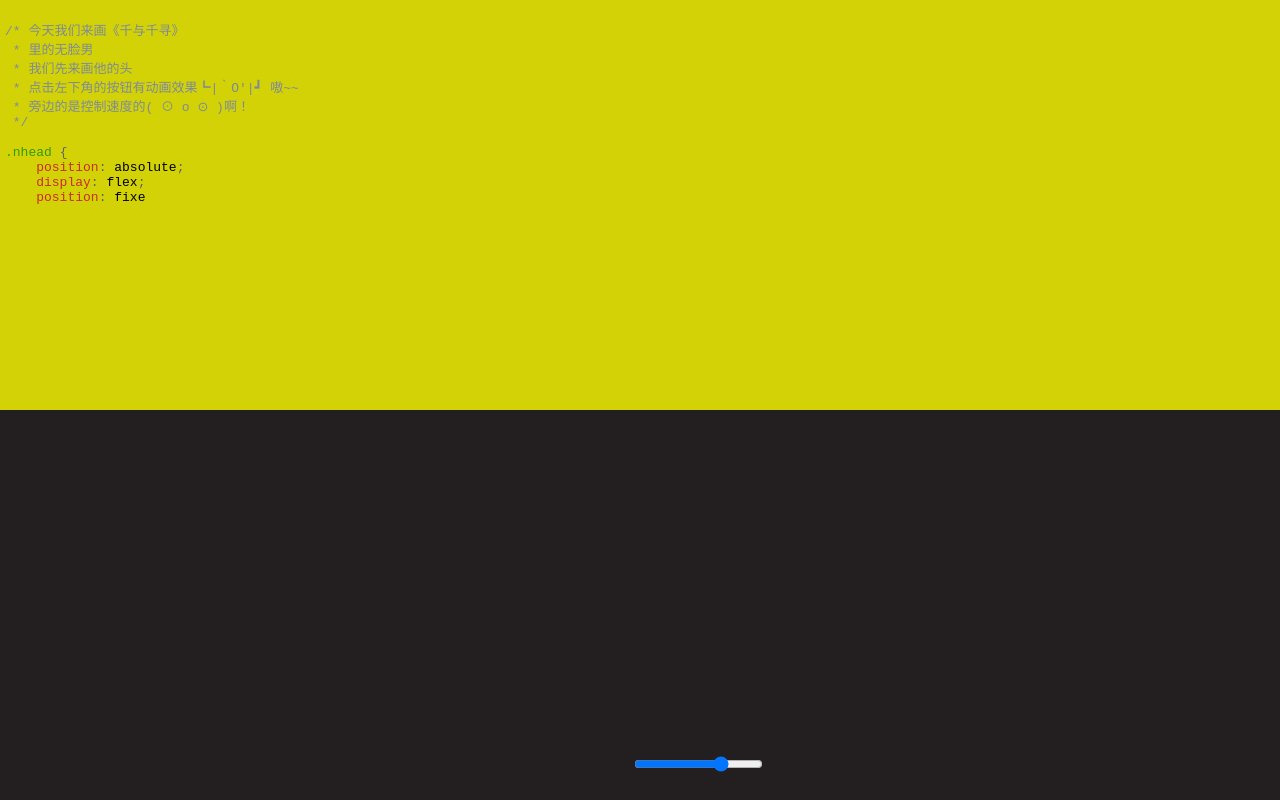
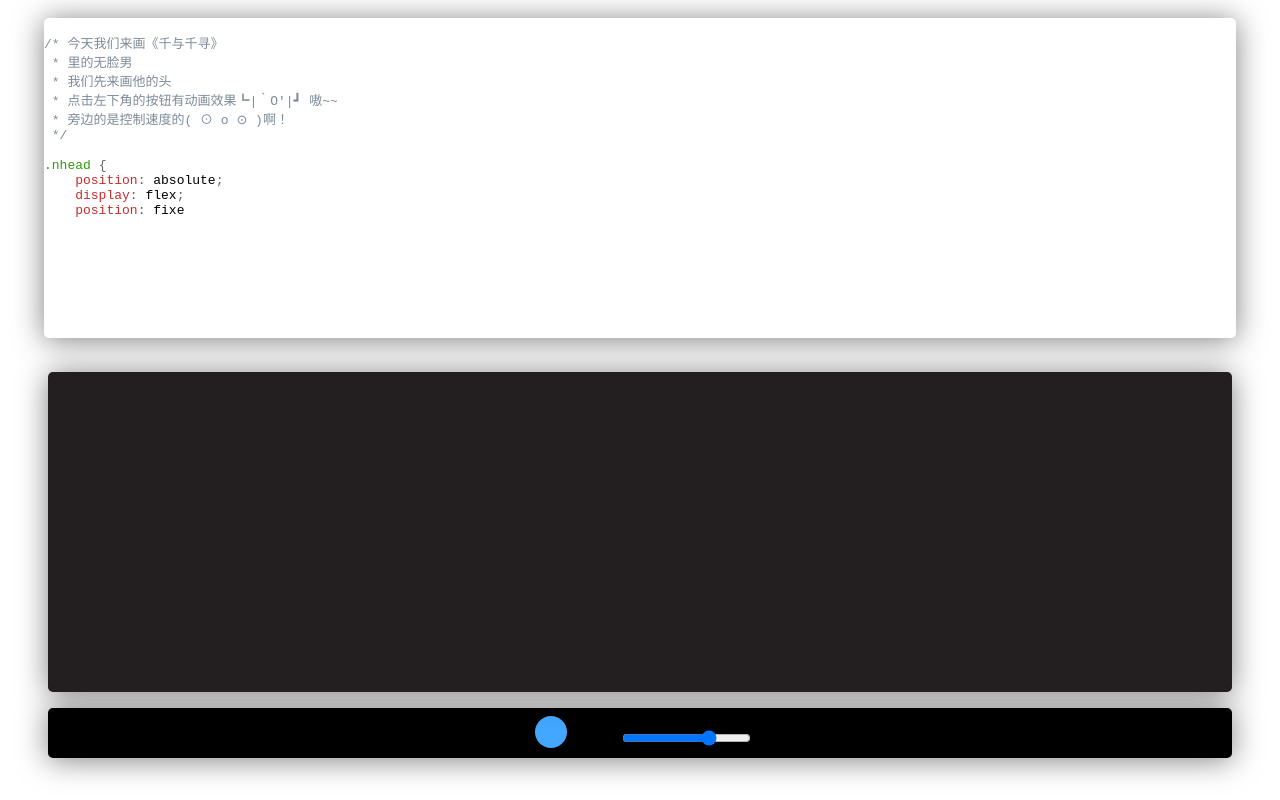
Before and after one commit to unbrain/draw, a plain HTML site: page index.html in a window 1280 px wide. Drawn offline with nearby package versions, Linux system fonts and the light colour scheme.

Commit message:
修改样式

```diff
--- a/css/default.css
+++ b/css/default.css
@@ -1,12 +1,12 @@
  * {
     margin: 0;
     padding: 0;
+    box-sizing: border-box;
 }
-
 body {
     height: 100vh;
     width: 100%;
-    background: #231f20;
+    background: #fff;
 }
 .icon {
     width: 2em;
@@ -20,32 +20,40 @@ body {
     border-radius: 50%;
 }
 .icon.active {
-    border: 1px solid wheat;
+    opacity: 0.3;
 }
 
-
 .code {
-    background: rgba(255, 255, 0, 0.8);
     padding: 5px;
 }
 
 .code > pre {
-    height: 50vh;
+    height: 40vh;
     overflow: auto;
+    background: #FFFFFF;
+    border-radius: 5px;
+    margin: 1em 3em;
+    box-shadow: 0px 2px 30px 0px rgba(0,0,0,0.5);
 }
 
-.input-block{
-    text-align: center;
-    width: 100%;
-    background: #231f20;
-    position: absolute;
-}
 .wrapper{
     height: 40vh;
     position: relative;
     background: #231f20;
+    padding: 5px;
+    border-radius: 5px;
+    margin: 1em 3em;
+    box-shadow: 0px 2px 30px 0px rgba(0,0,0,0.5);
 }
+.input-block{
+    text-align: center;
+    background: #000;
+    border-radius: 5px;
+    margin: 1em 3em;
+    padding: .5em;
+    box-shadow: 0px 2px 30px 0px rgba(0,0,0,0.5);
 
+}
 .mouth.active {
     animation: smile 3s infinite ease-in-out;
 }
@@ -109,3 +117,6 @@ body {
         transform: translateX(-50%) translateY(-50%) scaleX(-1);
     }
 }
+.ssmile{
+    background: #43A7FF;
+}
--- a/js/main.js
+++ b/js/main.js
@@ -37,7 +37,7 @@ var css = `
     width: 80px;
     left: 50%;
     transform: translateX(-50%);
-    bottom: 15%;
+    bottom: 25%;
     border-radius: 130% 130% / 120% 120% 160% 160%;
     background: white;
 }
```
